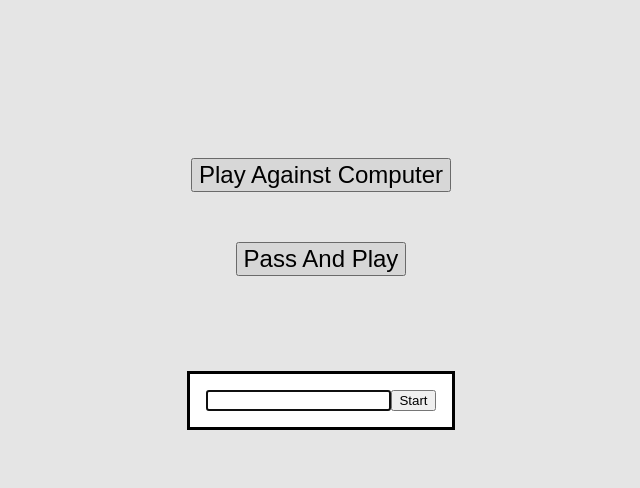
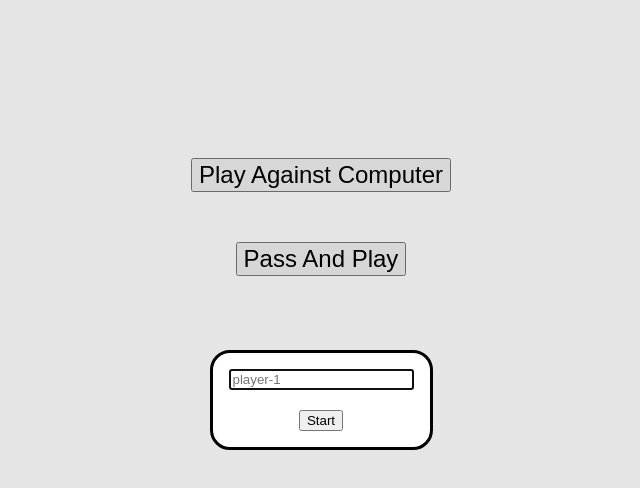
Before and after one commit to sinan-894/odin-battleship, a website with bundled scripts: page src/template.html in a window 1280 px wide. Both pictures are taken after a click on the button "Play Against Computer". Shown: the whole page, without its empty margins (319-959 px from the left). Built offline with nearby package versions, Linux system fonts and the light colour scheme.

Commit message:
Add placeholder usernames

```diff
--- a/src/modes.js
+++ b/src/modes.js
@@ -54,9 +54,11 @@ function onTwoPlayer(playerOneName,playerTwoName){
 function inputUserNameDialog(numberOfInputs){
     let inputArray = []
     const dialog = document.createElement('dialog')
+    dialog.classList.add('username-input-div')
     for(let i=1 ;i<=numberOfInputs;i++){
         let input = document.createElement('input')
         input.type = 'text'
+        input.placeholder = `player-${i}`
         inputArray.push(input)
         dialog.appendChild(input)
     }
--- a/src/style.css
+++ b/src/style.css
@@ -214,3 +214,20 @@ body{
 .main-grid-container span{
     font-size: 1.5em;
 }
+
+.username-input-div{
+    display: flex;
+    flex-direction: column;
+    align-items: center;
+
+}
+
+.username-input-div input{
+    margin-bottom: 20px;
+}
+
+
+dialog{
+    border-radius: 20px;
+
+}
```
